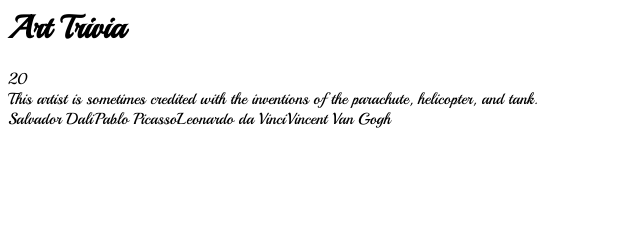
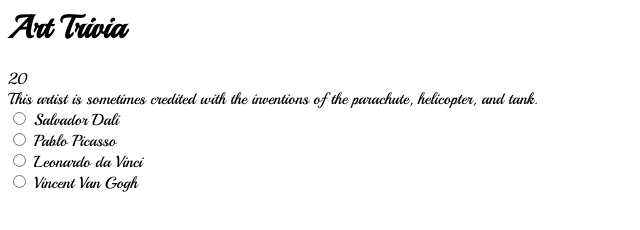
Before and after one commit to conniepope/trivia-game, a plain HTML site: page index.html in a window 1280 px wide. Both pictures are taken after a click on the button "Start". Shown: the whole page, without its empty margins (0-640 px from the left). Drawn offline with nearby package versions, Linux system fonts and the light colour scheme; a web font is replaced by a local one.

Commit message:
radio buttons created and functional

```diff
--- a/assets/css/style.css
+++ b/assets/css/style.css
@@ -3,6 +3,6 @@ body {
     font-family: 'Playball', cursive;
 };
 
- button #start-over {
-    display: none;
+div .answers {
+    display: block;
 }
--- a/assets/javascript/app.js
+++ b/assets/javascript/app.js
@@ -1,3 +1,5 @@
+$(document).ready(function(){
+
     //VARIABLES
     var timer;
     var correctAnswers;
@@ -10,10 +12,15 @@ var questions = [
             answer: 2
         },
         {
-        q: "Who painted 'The Persistence of Memory', an urrealistic image of soft, melting pocket watches?"  ,
+            q: "Who painted 'The Persistence of Memory', an urrealistic image of soft, melting pocket watches?" ,
             options: ["Rembrandt", "Salvador Dali", "Andy Warhol", "Michelangelo"],
             answer: 1
         },
+        {
+            q: "This artist is known for co-founding the Cubist movement, the invention of constructed sculpture,the co-invention of collage.",
+            options: ["Pablo Picasso", "Leonardo da Vinci", "Claude Monet", "Diego Velazquez"],
+            answer: 0
+        }
     ];
 
     // START SCREEN
@@ -24,12 +31,13 @@ function reset() {
 
         correctAnswers = 0;
         incorrectAnswers = 0;
-
-}
+        console.log ("this is working");
         //once the start button is clicked
         $("#start").on("click", function() {
             playGame();
         })
+    }
+
 
     // GAME PLAY
     function playGame () {
@@ -42,12 +50,24 @@ function playGame () {
         // display timer & first question w/answers
         timer = 20;
         $(".timer").text(timer);
+        //timer starts countdown right away
+
+        // for (var i = 0; i < questions.length; i++) {
             $(".question").html(questions[0].q);
             console.log(questions[0].q)
-    console.log(questions[0].options);
+
+            var answers = $(".answers");
+            answers.html('');
             for (var i = 0; i < questions[0].options.length; i++) {
-        $(".answers").html(questions[0].options)
+                answers.append('<label><input type="radio" name="options" value="' + questions[0].options[i] + '"/> ' + questions[0].options[i] + '</label><br>');
+            //create radio buttons for answers
+            // $(".answers").append("<button> This is a button.</button>")
+
+            // $(".answers").html(answers)
+            console.log(answers)
             }
+
+        // }
 
 
             // timer will count down from 20 seconds
@@ -55,6 +75,10 @@ function playGame () {
             //when timer reachs 0,
 
         // ANSWER SCREEN
+
+            //compare user answer with correct answer
+            $("input[type=radio][name=answer]:checked" ).val();
+
 
             //if correct answer,
                 correctAnswers++;
@@ -71,6 +95,8 @@ function playGame () {
                 // display correct answer
 
         //next question with answer options displays after correct answer is displayed for 5 seconds
+
+        // timer is reset to 20 seconds
     }
         // SCORING SCREEN
     function scoring () {
@@ -86,4 +112,8 @@ function scoring () {
             $("#start-over").on("click", function() {
                 reset();
             });
-    }
+    };
+
+    reset()
+
+})
--- a/index.html
+++ b/index.html
@@ -13,7 +13,9 @@
 <body>
     <h1>Art Trivia</h1>
 <!--START SCREEN-->
+    <div class="start-screen">
     <button id="start">Start</button>
+    </div>
 
 <!--QUESTION SCREEN / TIMER -->
     <div class="timer"></div>
```
Lines whose indentation alone changed are shown as unchanged.
